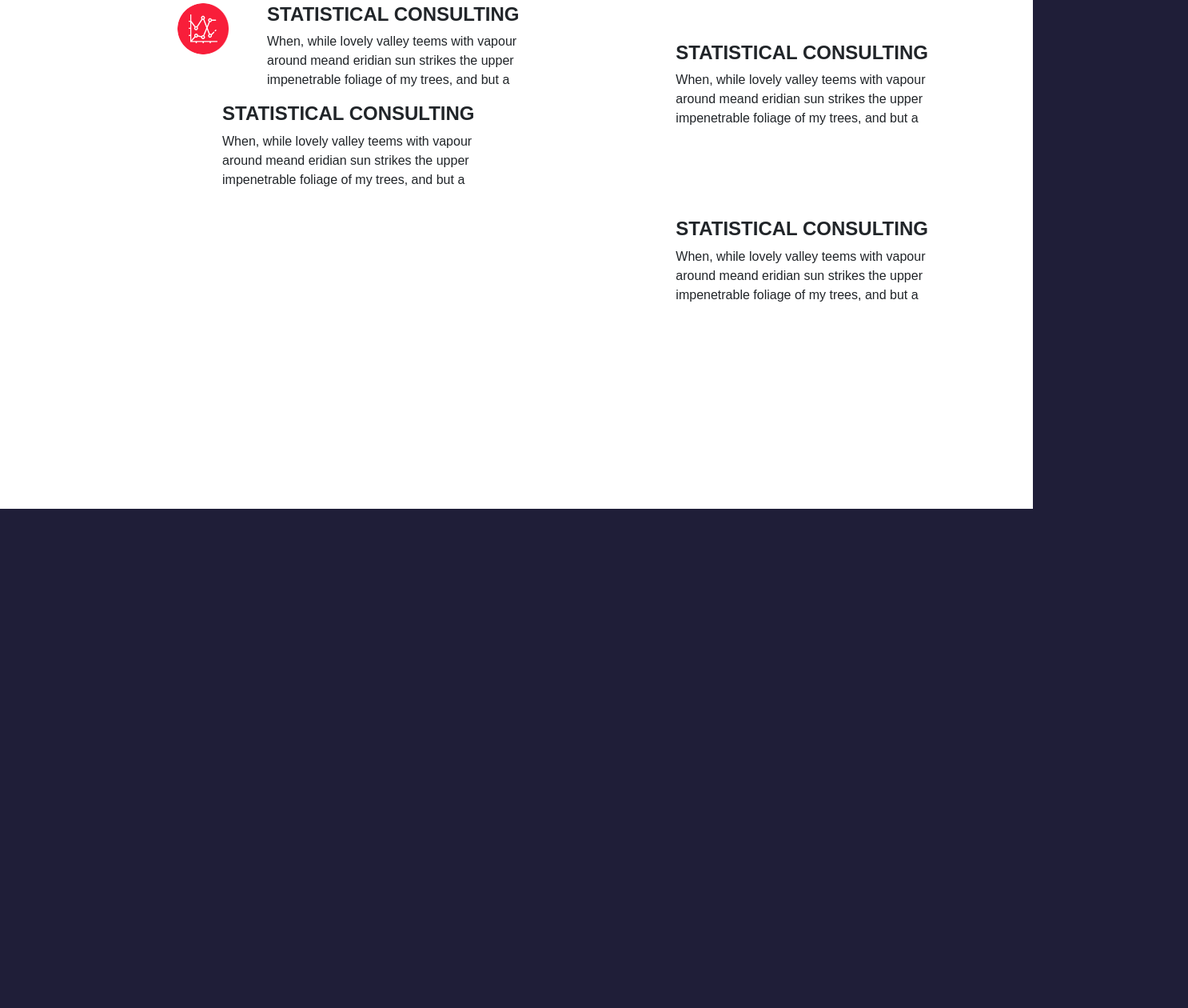
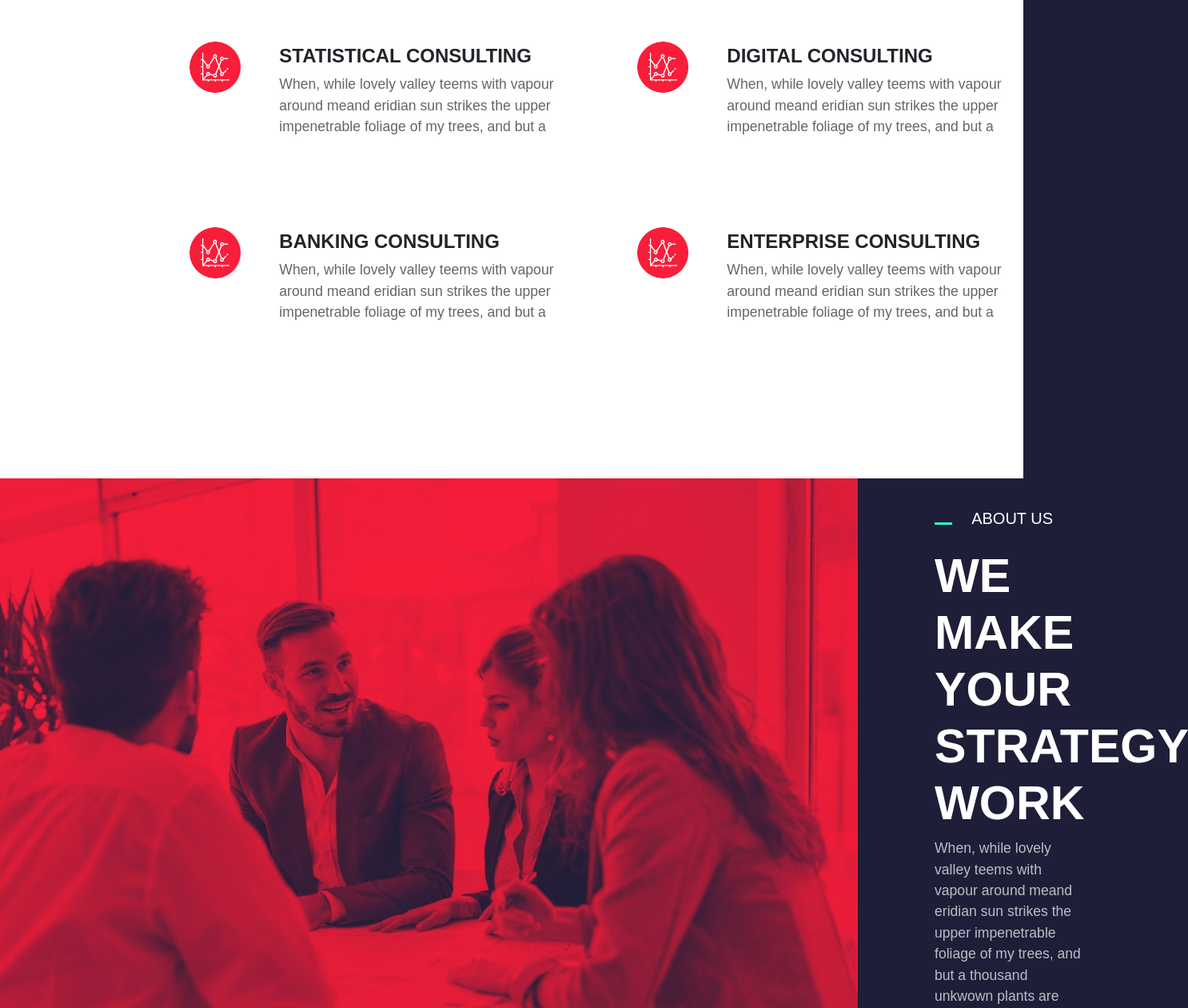
Before and after one commit to tarex7/proj-html-vuejs, a Vue app: page / in a window 1280 px wide. Shown: the part 1260-2520 px from the top of the page at 80% size, 1486 px wide, since content can reach past the window. Before the commit the page ends 1896 px from the top, so only its background shows below. Built offline with nearby package versions, Linux system fonts and the light colour scheme; a web font is replaced by a local one.

Commit message:
about section done

```diff
--- a/src/App.vue
+++ b/src/App.vue
@@ -2,21 +2,20 @@
   <div>
     <BaseJumbo> </BaseJumbo>
     <BaseHeader class="container-xxxl" :logo="logo" :menu="menu"></BaseHeader>
-    <section id="consultants" class="bg-white row">
-      <div class="offset-2 col">
-        <div class="d-flex align-items-center my-5">
+    <section id="consultants" class="bg-white">
+      <div class="h-100">
+        <div class="offset-2 d-flex align-items-center my-5">
           <h3 class="text-uppercase mx-4 fw-bold flex-shrink-0">
             Our consultants can help you
           </h3>
           <div class="line-wide"></div>
         </div>
-        <div class="row">
-          <div
-            class="col d-flex flex-column align-items-center justify-content-start"
-          >
-            <div class="d-flex align-items-start">
+        <!--  -->
+        <div class="d-flex offset-2">
+          <div class="col my-5">
+            <div class="d-flex align-items-start ms-4">
               <img class="me-5" src="./assets/icon-1.png" alt="" />
-              <div class="pe-5">
+              <div class="pe-5 mt-1">
                 <h4 class="text-uppercase fw-bold">Statistical consulting</h4>
                 <p>
                   When, while lovely valley teems with vapour around meand
@@ -25,37 +24,94 @@
                 </p>
               </div>
             </div>
-            <div class="pe-5">
-              <h4 class="text-uppercase fw-bold">Statistical consulting</h4>
-              <p>
-                When, while lovely valley teems with vapour around meand eridian
-                sun strikes the upper impenetrable foliage of my trees, and but
-                a
-              </p>
-            </div>
           </div>
-          <div
-            class="col d-flex flex-column align-items-center justify-content-center"
-          >
-            <div class="p-5">
-              <h4 class="text-uppercase fw-bold">Statistical consulting</h4>
-              <p>
-                When, while lovely valley teems with vapour around meand eridian
-                sun strikes the upper impenetrable foliage of my trees, and but
-                a
-              </p>
-            </div>
-            <div class="p-5">
-              <h4 class="text-uppercase fw-bold">Statistical consulting</h4>
-              <p>
-                When, while lovely valley teems with vapour around meand eridian
-                sun strikes the upper impenetrable foliage of my trees, and but
-                a
-              </p>
+          <div class="col my-5">
+            <div class="d-flex align-items-start">
+              <img class="me-5" src="./assets/icon-1.png" alt="" />
+              <div class="pe-5 mt-1">
+                <h4 class="text-uppercase fw-bold">Digital consulting</h4>
+                <p>
+                  When, while lovely valley teems with vapour around meand
+                  eridian sun strikes the upper impenetrable foliage of my
+                  trees, and but a
+                </p>
+              </div>
             </div>
           </div>
         </div>
+        <div class="d-flex offset-2">
+          <div class="col my-5">
+            <div class="d-flex align-items-start ms-4">
+              <img class="me-5" src="./assets/icon-1.png" alt="" />
+              <div class="pe-5 mt-1">
+                <h4 class="text-uppercase fw-bold">Banking consulting</h4>
+                <p>
+                  When, while lovely valley teems with vapour around meand
+                  eridian sun strikes the upper impenetrable foliage of my
+                  trees, and but a
+                </p>
+              </div>
+            </div>
+          </div>
+          <div class="col my-5">
+            <div class="d-flex align-items-start">
+              <img class="me-5" src="./assets/icon-1.png" alt="" />
+              <div class="pe-5 mt-1">
+                <h4 class="text-uppercase fw-bold">Enterprise consulting</h4>
+                <p>
+                  When, while lovely valley teems with vapour around meand
+                  eridian sun strikes the upper impenetrable foliage of my
+                  trees, and but a
+                </p>
+              </div>
+            </div>
+          </div>
+        </div>
+        <!--  -->
       </div>
+    </section>
+    <section id="about">
+      <div class="d-flex">
+        <img
+          src="./assets/business-people-working-together-on-project-and-5FHSKBL.jpg"
+          alt=""
+        />
+        <div class="text-white d-flex align-items-center ms-5">
+          <div class="content-text ps-5">
+            <div class="d-flex align-items-end mb-4">
+              <div class="line me-4 mb-1"></div>
+              <h5 class="text-uppercase m-0">About us</h5>
+            </div>
+            <h2 class="text-uppercase fw-bold w-75">
+              We make your strategy work
+            </h2>
+            <p>
+              When, while lovely valley teems with vapour around meand eridian
+              sun strikes the upper impenetrable foliage of my trees, and but a
+              thousand unkwown plants are noticed when I hear the buzz of the
+              little world among the stalks, and grow familiar indescribable
+              forms of the insects and flies, then I feel the presence of the
+              Almighty.
+            </p>
+          </div>
+        </div>
+      </div>
+      <div class="banner d-flex py-5">
+        <div class="col d-flex align-items-center my-5">
+          <h3 class="offset-4 text-uppercase fw-bold ps-5 text">
+            We help to deliver the business case
+          </h3>
+        </div>
+        <div class="col d-flex align-items-center">
+          <p class="w-50 ms-5">
+            When, while lovely valley teems with vapour around meand eridian sun
+            strikes the upper impenetrable foliage of my trees, and but a
+            thousand unkwown
+          </p>
+        </div>
+        <a href="#" class="btn btn-secondary">get started</a>
+      </div>
+      <div class="offset-1"></div>
     </section>
   </div>
 </template>
--- a/src/assets/scss/style.scss
+++ b/src/assets/scss/style.scss
@@ -16,17 +16,77 @@ body {
   font-family: "Bai Jamjuree", sans-serif;
 }
 
+.btn {
+  color: #000;
+  text-transform: uppercase;
+  padding: 20px 60px;
+  font-weight: 500;
+  letter-spacing: 2px;
+  border: 0;
+  &:hover {
+    background-color: $third-color;
+    color: #fff;
+  }
+}
+
+.btn-primary {
+  background-color: $secondary-color;
+}
+
+.btn-secondary {
+  background-color: $third-color;
+  color: #fff;
+  &:hover {
+    background-color: $primary-color;
+    color: #fff;
+  }
+}
+
+p {
+  opacity: 0.7;
+  font-size: 1.1rem;
+}
+
 #consultants {
-    height: 900px;
   padding: 130px 0px;
 
-    .col {
+  p {
+    width: 400px;
+  }
+}
+
+#about {
+  img {
+    width: 1073px;
+  }
+
+  h2 {
+    font-size: 3.7rem;
+  }
+
+  h3 {
+    font-size: 2.2rem;
+  }
+
+  .banner {
+    position: relative;
+    width: 92%;
+    background-color: $secondary-color;
+    .text {
       width: 50%;
     }
 
+    .btn {
+      position: absolute;
+      right: 0;
+      bottom: 0;
+      border-radius: 0;
+    }
+  }
+}
+
 p {
-        width: 350px;
-    }
+  width: 60%;
 }
 
 .line-wide {
@@ -34,3 +94,9 @@ body {
   width: 100%;
   background-color: $secondary-color;
 }
+
+.line {
+  height: 3px;
+  width: 7%;
+  background-color: $secondary-color;
+}
--- a/src/components/BaseJumbo.vue
+++ b/src/components/BaseJumbo.vue
@@ -13,9 +13,7 @@
           Always the best way you need it
         </h5>
       </div>
-      <h1 class="text-white container-xxxl mb-5">
-        The best business consulting
-      </h1>
+      <h1 class="text-white mb-5">The best business consulting</h1>
       <a href="#" class="btn btn-primary rounded-0 ms-2">Read more</a>
       <a href="#"
         ><svg
@@ -49,7 +47,7 @@ export default {
     position: absolute;
     top: 30%;
     left: 8%;
-    width: 50%;
+    width: 40%;
     .bi-play-fill {
       border: 2px solid #fff;
       border-radius: 50%;
@@ -77,23 +75,9 @@ export default {
     height: 1150px;
   }
 
-  .btn-primary {
-    background-color: #39ffbf;
-    color: #000;
-    text-transform: uppercase;
-    padding: 20px 60px;
-    font-weight: 500;
-    letter-spacing: 2px;
-    border: 0;
-    &:hover {
-      background-color: $third-color;
-      color: #fff;
-    }
-  }
-
   .line {
     height: 3px;
-    width: 5%;
+    width: 7%;
     background-color: $secondary-color;
   }
 }
```
Lines whose indentation alone changed are shown as unchanged.
